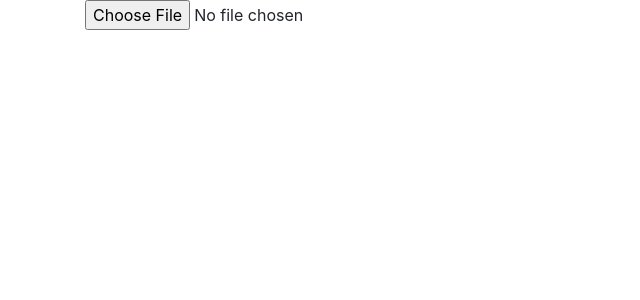
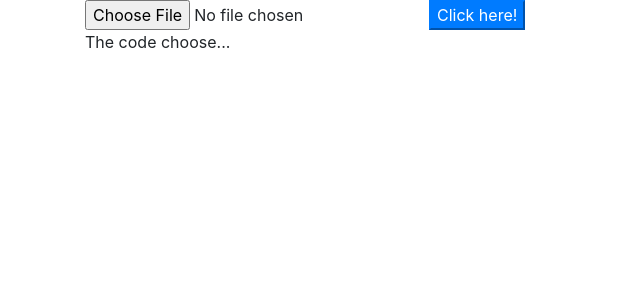
Before and after one commit to reynaldoteixeira/sort-app, an Angular app: page / in a window 1280 px wide. Shown: the top 300 px of the page, without its empty margins (0-640 px from the left). Built offline with nearby package versions, Linux system fonts and the light colour scheme.

Commit message:
Take a random element of csv file

```diff
--- a/src/app/home/home.component.html
+++ b/src/app/home/home.component.html
@@ -1,3 +1,7 @@
 <div class="container">
     <input  id="file" type="file" accept=".csv" (change)="fileUpload($event.target.files)">
+
+    <button class="btn-primary" (click)="randomElement()">Click here!</button>
+
+    <p>The code choose... {{chosenElement}}</p>
 </div>
--- a/src/app/home/home.component.ts
+++ b/src/app/home/home.component.ts
@@ -8,6 +8,7 @@ import { Component, OnInit } from '@angular/core';
 export class HomeComponent implements OnInit {
 
   nameForSort: any = [];
+  chosenElement:any;
 
   constructor() { }
 
@@ -36,4 +37,10 @@ export class HomeComponent implements OnInit {
 
   }
 
+  randomElement(){
+    const random = Math.floor(Math.random() * this.nameForSort.length);
+
+    this.chosenElement = this.nameForSort[random];
+  }
+
 }
```
